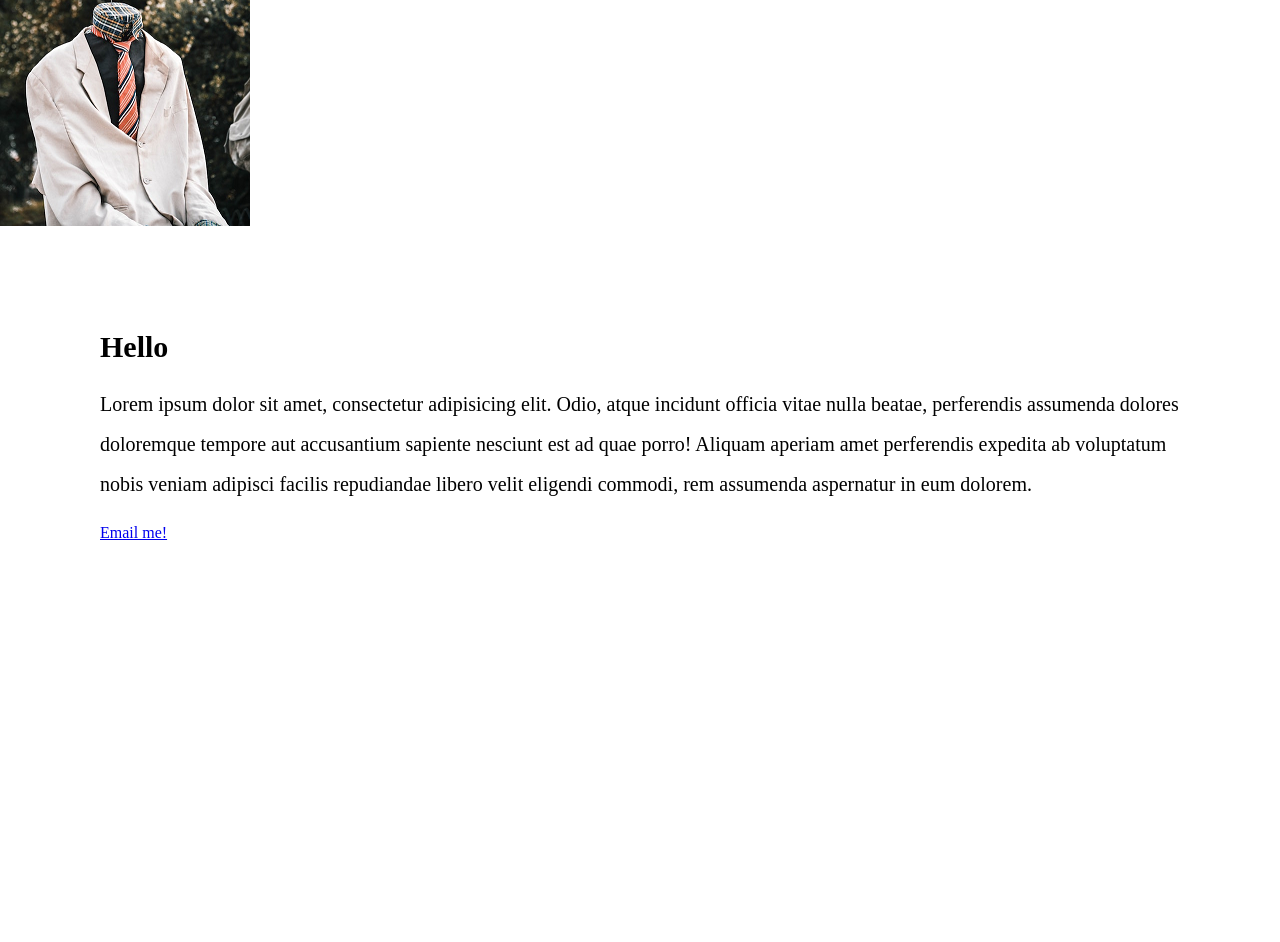
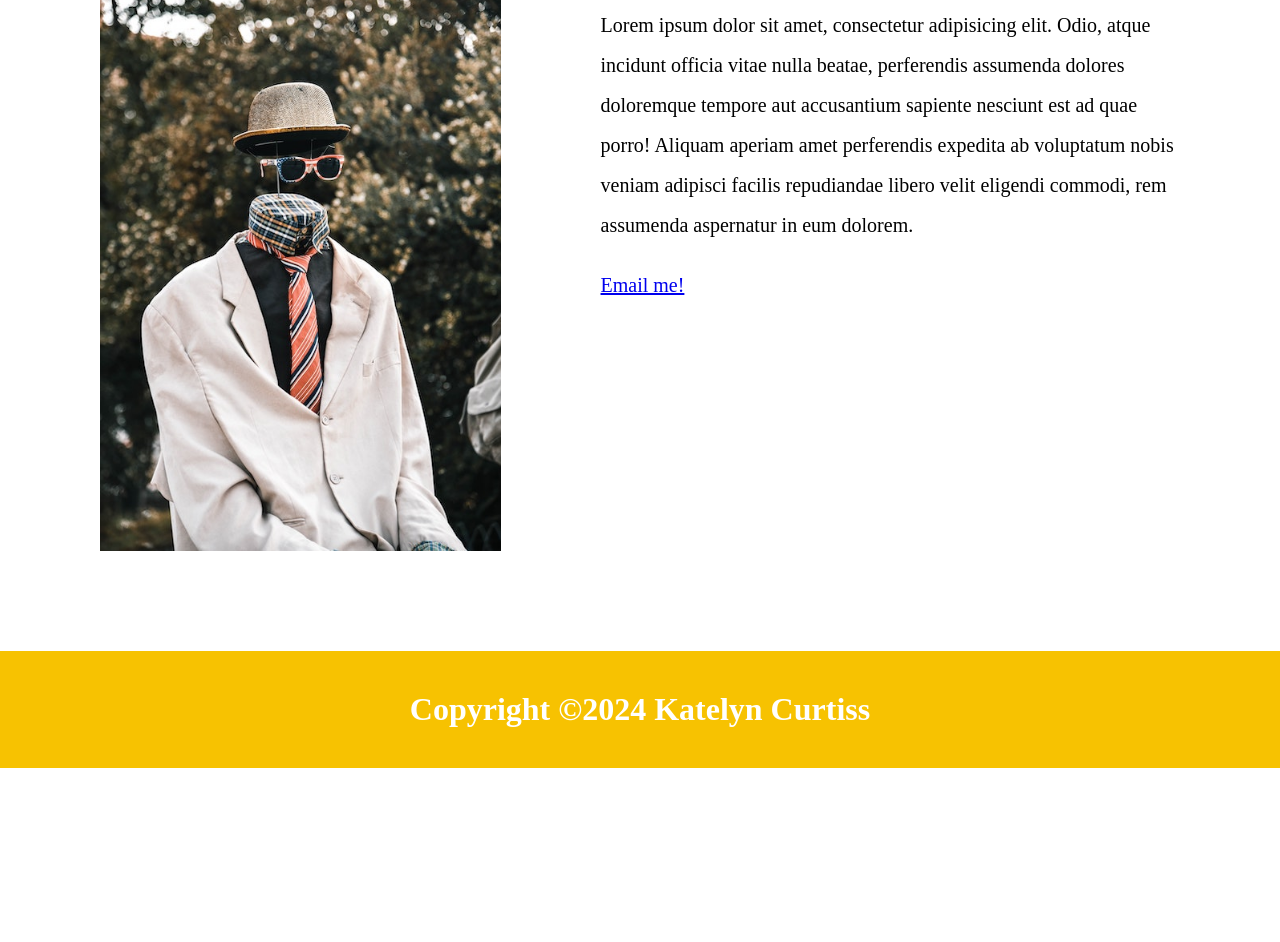
Before and after one commit to KatelynCurtiss/digital-ocean-site, a plain HTML site: page index.html in a window 1280 px wide. Shown: the part 709-1651 px from the top of the page. After the commit the page ends 1477 px from the top, so only its background shows below. Drawn offline with Linux system fonts and the light colour scheme.

Commit message:
Updated page HTML

```diff
--- a/index.html
+++ b/index.html
@@ -18,21 +18,23 @@
     </header>
 
 
-   <img src="large-profile-resized.png" alt="Image of an invisible man" width="250" height="375">
+
+  <img src="large-profile.jpg" class="profile-image" alt="Image of an invisible man">
 
 
+    <div id = "main">
 
-    <main>
          <h1>Hello</h1>
 
         <p>Lorem ipsum dolor sit amet, consectetur adipisicing elit. Odio, atque incidunt officia vitae nulla beatae, perferendis assumenda dolores doloremque tempore aut accusantium sapiente nesciunt est ad quae porro! Aliquam aperiam amet perferendis expedita ab voluptatum nobis veniam adipisci facilis repudiandae libero velit eligendi commodi, rem assumenda aspernatur in eum dolorem.</p>
 
-    <a href="mailto:mikesmith@gmail.com">Email me!</a>
-    </main>
+        <p><a href="mailto:mikesmith@gmail.com">Email me!</a></p>
+
+    </div>
 
 
 
-    <footer> Copyright &copy;2024 Katelyn Curtiss</footer>
+    <footer> <h1>Copyright &copy;2024 Katelyn Curtiss</h1></footer>
 
 </body>
 </html>
--- a/stylesheet.css
+++ b/stylesheet.css
@@ -41,24 +41,23 @@ header a {
    height: 600px;
    margin: 100px;
    float: left;
-
-   /* margin-top: 30px; */
 }
 
-main {
+#main {
    height: 600px;
    margin: 100px;
-
-   /* margin-top: 30px; */
 }
 
-main h1 {
+#main h1 {
    font-size: 30px;
+
 }
 
-main p {
+#main p {
    line-height: 2.0;
    font-size: 20px;
+
+
 }
 
 footer {
```
